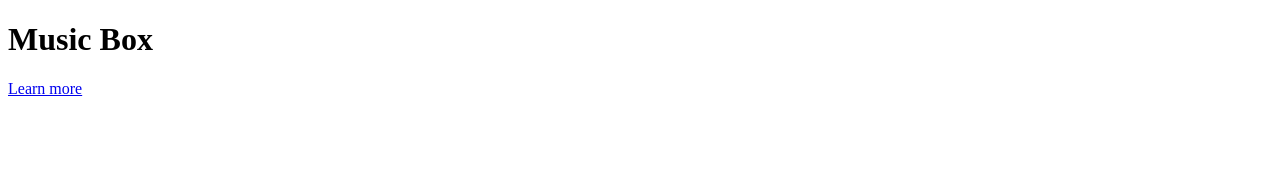
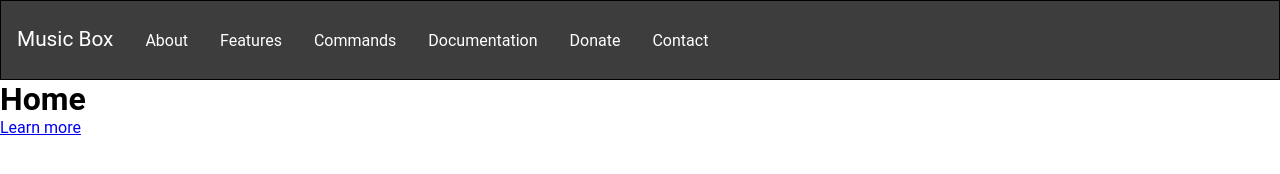
Before and after one commit to musicpack/musicpack.github.io, a Gatsby site: page / in a window 1280 px wide. Built offline with nearby package versions, Linux system fonts and the light colour scheme; Gatsby itself is replaced by a stand-in of ours.

Commit message:
Added skeleton of nav menu & global styles

```diff
--- a/gatsby-config.js
+++ b/gatsby-config.js
@@ -11,5 +11,12 @@ module.exports = {
     // siteUrl: `https://www.gatsbyjs.com`,
     description: `Website for Discord Music bot that lets you control your music with GUI`,
   },
-  plugins: [],
+  plugins: [
+    {
+      resolve: `gatsby-plugin-styled-components`,
+      options: {
+        // Add any options here
+      },
+    },
+  ],
 }
--- a/package.json
+++ b/package.json
@@ -14,9 +14,13 @@
     "test": "echo \"Write tests! -> https://gatsby.dev/unit-testing\" && exit 1"
   },
   "dependencies": {
+    "babel-plugin-styled-components": "^1.13.2",
     "gatsby": "^3.12.0",
+    "gatsby-plugin-styled-components": "^4.12.0",
     "react": "^17.0.2",
-    "react-dom": "^17.0.2"
+    "react-dom": "^17.0.2",
+    "react-icons": "^4.2.0",
+    "styled-components": "^5.3.0"
   },
   "devDependencies": {
     "eslint": "^7.32.0",
--- a/src/components/AppLayout.js
+++ b/src/components/AppLayout.js
@@ -1,7 +1,15 @@
 import React from "react"
+import Header from "./Header"
+import GlobalStyles from "./styles/GlobalStyles"
 
 const AppLayout = ({ children }) => {
-  return <div></div>
+  return (
+    <>
+      <GlobalStyles />
+      <Header />
+      <main>{children}</main>
+    </>
+  )
 }
 
 export default AppLayout
--- /dev/null
+++ b/src/components/Header.js
@@ -0,0 +1,31 @@
+import React from "react"
+import {
+  Nav,
+  MenuBars,
+  NavLink,
+  MenuList,
+  HomeIcon,
+} from "./styles/HeaderStyle"
+import { headerData } from "../data/headerData"
+
+const Header = () => {
+  return (
+    <>
+      <Nav>
+        <NavLink to="/">
+          <HomeIcon>Music Box</HomeIcon>
+        </NavLink>
+        <MenuBars />
+        <MenuList>
+          {headerData.map((item, i) => (
+            <NavLink to={item.link} key={i}>
+              {item.name}
+            </NavLink>
+          ))}
+        </MenuList>
+      </Nav>
+    </>
+  )
+}
+
+export default Header
--- /dev/null
+++ b/src/components/styles/GlobalStyles.js
@@ -0,0 +1,12 @@
+import { createGlobalStyle } from "styled-components"
+
+const GlobalStyles = createGlobalStyle`
+    * {
+        font-family: 'Roboto', sans-serif;
+        margin: 0;
+        padding: 0;
+        box-sizing: border-box;
+    }
+`
+
+export default GlobalStyles
--- /dev/null
+++ b/src/components/styles/HeaderStyle.js
@@ -0,0 +1,53 @@
+import styled from "styled-components"
+import { Link } from "gatsby"
+import { FaBars } from "react-icons/fa"
+
+export const Nav = styled.nav`
+  background: #3d3d3d;
+  height: 80px;
+  display: flex;
+  justify-content: start;
+  padding: 0.5rem calc((100vw - 1300px) / 2);
+  position: relative;
+  z-index: 100;
+  border: 1px solid black;
+`
+
+export const HomeIcon = styled.div`
+  font-size: 1.3rem;
+  transform: translate(0, -5%);
+`
+
+export const NavLink = styled(Link)`
+  color: #fff;
+  display: flex;
+  align-items: center;
+  height: 100%;
+  padding: 0 1rem;
+  text-decoration: none;
+  cursor: pointer;
+`
+
+export const MenuBars = styled(FaBars)`
+  display: none;
+  color: #fff;
+
+  @media screen and (max-width: 768px) {
+    display: block;
+    position: absolute;
+    top: 0;
+    right: 0;
+    transform: translate(-100%, 75%);
+    font-size: 1.8rem;
+    cursor: pointer;
+  }
+`
+
+export const MenuList = styled.div`
+  display: flex;
+  align-items: center;
+
+  @media screen and (max-width: 768px) {
+    display: none;
+  }
+`
--- /dev/null
+++ b/src/data/headerData.js
@@ -0,0 +1,9 @@
+/* Links on the menu */
+export const headerData = [
+  { name: "About", link: "/about" },
+  { name: "Features", link: "/features" },
+  { name: "Commands", link: "/commands" },
+  { name: "Documentation", link: "/documentation" },
+  { name: "Donate", link: "/donate" },
+  { name: "Contact", link: "/contact" },
+]
--- a/src/pages/index.js
+++ b/src/pages/index.js
@@ -1,10 +1,13 @@
 import React from "react"
+import AppLayout from "../components/AppLayout"
 
 const Home = () => {
   return (
     <div>
-      <h1>Music Box</h1>
-      <a href="https://github.com/mbox-contributors/mbox">Learn more</a>
+      <AppLayout>
+        <h1>Home</h1>
+        <a href="https://github.com/mbox-contributors/mbox">Learn more</a>
+      </AppLayout>
     </div>
   )
 }
```
Also changed, not shown: 1 other file.
